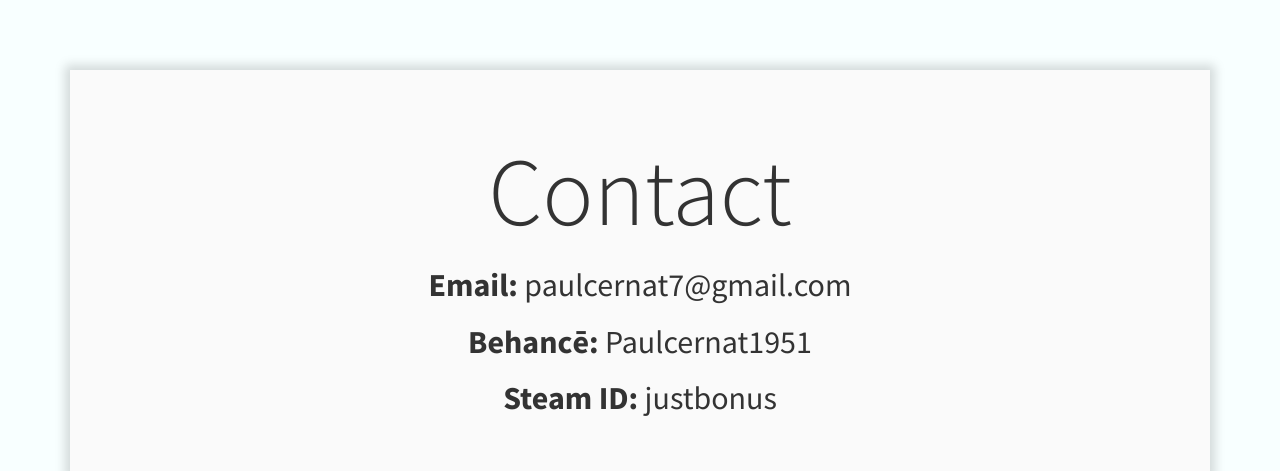
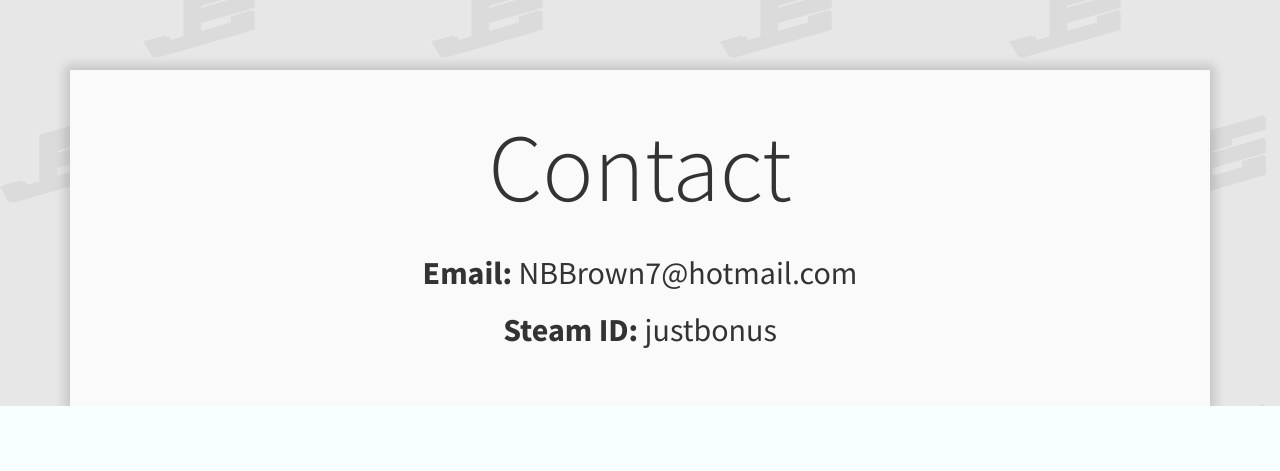
Before and after one commit to m1ksu/Bootfolio, a plain HTML site: page index.html in a window 1280 px wide. Shown: the part 1320-1791 px from the top of the page. After the commit the page ends 1726 px from the top, so only its background shows below. Drawn offline with Linux system fonts and the light colour scheme.

Commit message:
asdsasd!

```diff
--- a/index.html
+++ b/index.html
@@ -1,9 +1,2 @@
-<!DOCTYPE html><html><head><title>Bootfolio</title><meta charset="utf-8"><meta name="viewport" content="width=device-width, initial-scale=1.0"><link rel="stylesheet" href="style.min.css"></head><body style="font-size: 26px"><div class="container"><div class="row"><div class="jumbotron text-center"><h1>Hello.</h1><p>I am Paul.
-I specialize in versatile logo design and brand identity.
-Your brand is my focus, with my goal being the
-improvement of this brand and the
-increase in your customer base. I am highly passionate
-about what I do and I transfer this passion the work
-I do for all my customers.
-Let me bring your ideas to life.
-</p></div></div><div class="row text-center pfsec"><div class="col-xs-12"><h1 class="title">Portfolio</h1></div><div class="col-xs-12"><img src="img/pf1.png" class="thumbnail pf"><img src="img/pf2.png" class="thumbnail pf"><img src="img/pf3.png" class="thumbnail pf"><img src="img/pf4.png" class="thumbnail pf"><img src="img/pf5.png" class="thumbnail pf"></div></div><div class="row text-center contact"><div class="col-xs-12"><div class="jumbotron text-center contactron"><h1 class="title">Contact</h1><h2> <b>Email: </b><span class="info">paulcernat7@gmail.com</span></h2><h2> <b>Behancē: </b><span class="info">Paulcernat1951</span></h2><h2> <b>Steam ID: </b><span class="info">justbonus</span></h2></div></div></div></div></body></html>
+<!DOCTYPE html><html><head><title>Bootfolio</title><meta charset="utf-8"><meta name="viewport" content="width=device-width, initial-scale=1.0"><link rel="stylesheet" href="style.min.css"></head><body style="font-size: 26px"><div class="container"><div class="row"><div class="jumbotron text-center"><h1>Hello.</h1><p>I am Paul. I specialize in versatile logo design and brand identity. Your brand is my focus, with my goal being the improvement of this brand and the increase in your customer base. I am highly passionate about what I do and I transfer this passion the work I do for all my customers. Let me bring your ideas to life.
+</p></div></div><div class="row text-center pfsec"><div class="col-xs-12"><h1 class="title">Portfolio</h1></div><div class="col-xs-12"><img src="img/pf1.png" class="thumbnail pf"><img src="img/pf2.png" class="thumbnail pf"><img src="img/pf3.png" class="thumbnail pf"><img src="img/pf4.png" class="thumbnail pf"><img src="img/pf5.png" class="thumbnail pf"></div></div><div class="row text-center contact"><div class="col-xs-12"><div class="jumbotron text-center contactron"><h1 class="title">Contact</h1><h2><b>Email:</b><span class="info"> NBBrown7@hotmail.com</span></h2><h2><b>Steam ID:</b><span class="info"> justbonus</span></h2></div></div></div></div></body></html>
--- a/src/style.sass
+++ b/src/style.sass
@@ -2,6 +2,7 @@
 
 body
     background-color: rgba(125, 255, 255, 0.05)
+    background-image: url(img/pattern.png)
 
 .jumbotron
     box-shadow: 0px 0px 10px 5px rgba(0, 0, 0, 0.15)
@@ -56,5 +57,8 @@ body
     margin-top: 96px
     .contactron
         margin-bottom: 0
+        padding-top: 24px
+        .title
+            margin-bottom: 36px
         .info
             font-weight: 400
```
Also changed, not shown: .pug-lintrc.json (added), img/pattern.png (added), img/pf1.png, img/pf2.png, img/pf3.png, img/pf4.png, img/pf5.png, style.min.css, 2 other files.
